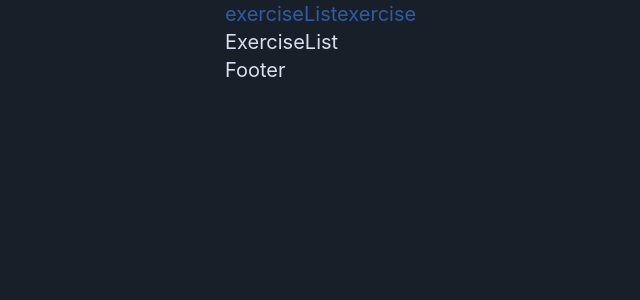
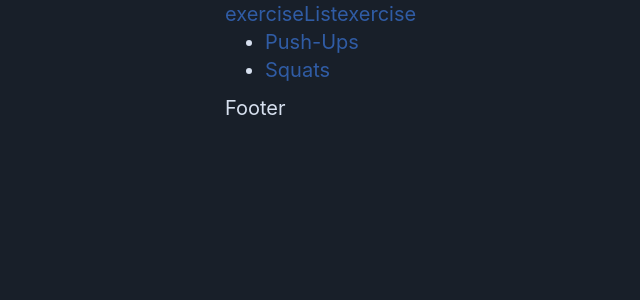
Before and after one commit to tazaryoot/pwa-wrkt, a React (Create React App) app: page / in a window 1280 px wide. Shown: the top 300 px of the page, without its empty margins (165-805 px from the left). Built offline with nearby package versions, Linux system fonts and the light colour scheme.

Commit message:
modify Exercise and ExerciseList
update tests

```diff
--- a/src/components/pages/Exercise/Exercise.tsx
+++ b/src/components/pages/Exercise/Exercise.tsx
@@ -1,8 +1,26 @@
 import React from 'react';
+import { useParams } from 'react-router-dom';
+
+import * as ls from '../../../helpers/localstorage';
 
 import './Exercise.scss';
 
 
-const Exercise = () => (<section>Exercise</section>);
+const Exercise = () => {
+  const { code }: { code?: string } = useParams();
+
+  let data = null;
+
+  if (code) {
+    data = ls.getFromLS(code);
+  }
+
+
+
+
+  return (
+    <div>{code}</div>
+  )
+};
 
 export default Exercise;
--- a/src/components/pages/ExerciseList/ExerciseList.tsx
+++ b/src/components/pages/ExerciseList/ExerciseList.tsx
@@ -1,8 +1,38 @@
 import React from 'react';
 
 import './ExerciseList.scss';
+import { Link } from 'react-router-dom';
 
 
-const ExerciseList = () => (<section>ExerciseList</section>);
+export interface ExerciseItem {
+  title: string;
+  code: string;
+}
+
+
+const ExerciseList = () => {
+  const list: ExerciseItem[] = [
+    {
+      title: 'Push-Ups',
+      code: 'push-ups',
+    },
+    {
+      title: 'Squats',
+      code: 'squats',
+    }
+  ];
+
+  return (
+    <ul className="unstyled-list">
+      {
+        list.map(x => (
+          <li key={x.code}>
+            <Link to={`/exercise/${x.code}`}>{x.title}</Link>
+          </li>
+        ))
+      }
+    </ul>
+  )
+};
 
 export default ExerciseList;
```
Also changed, not shown: 1 other file (tests, documents, lock files or other folders).
